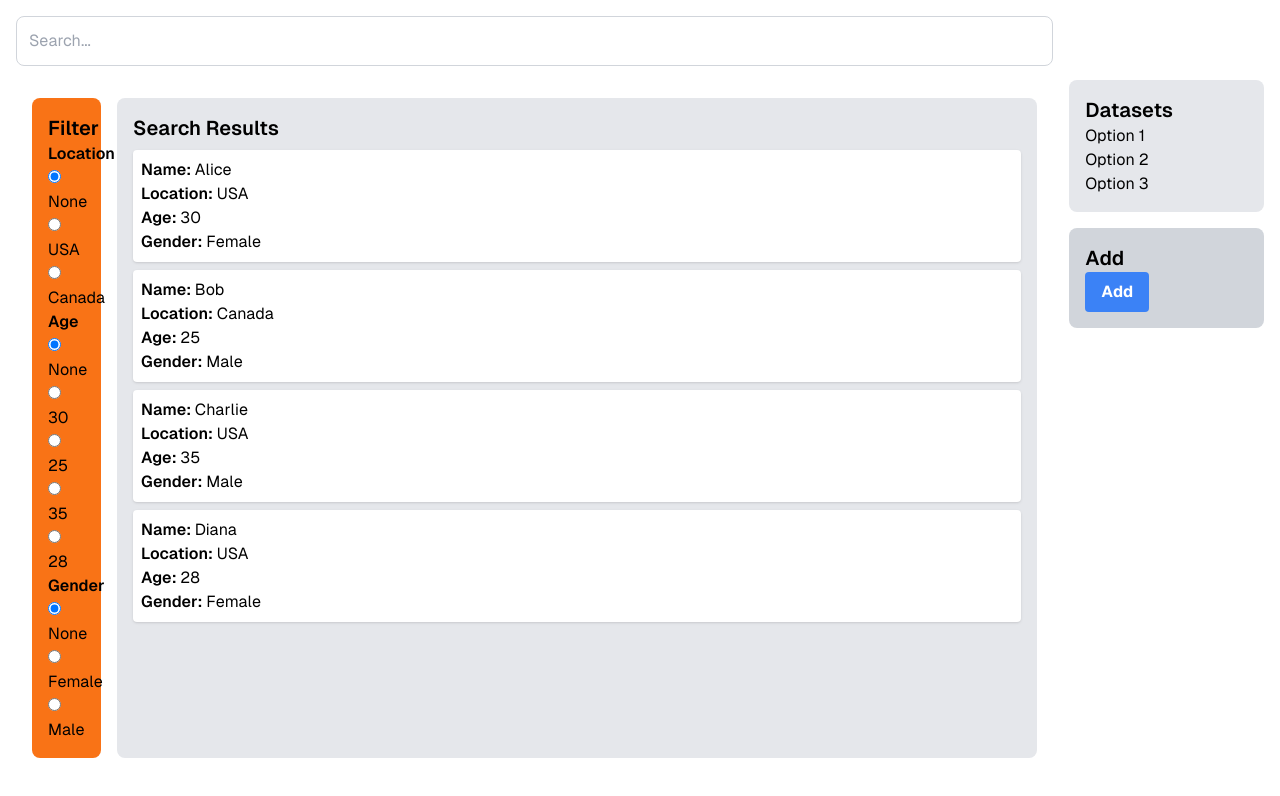
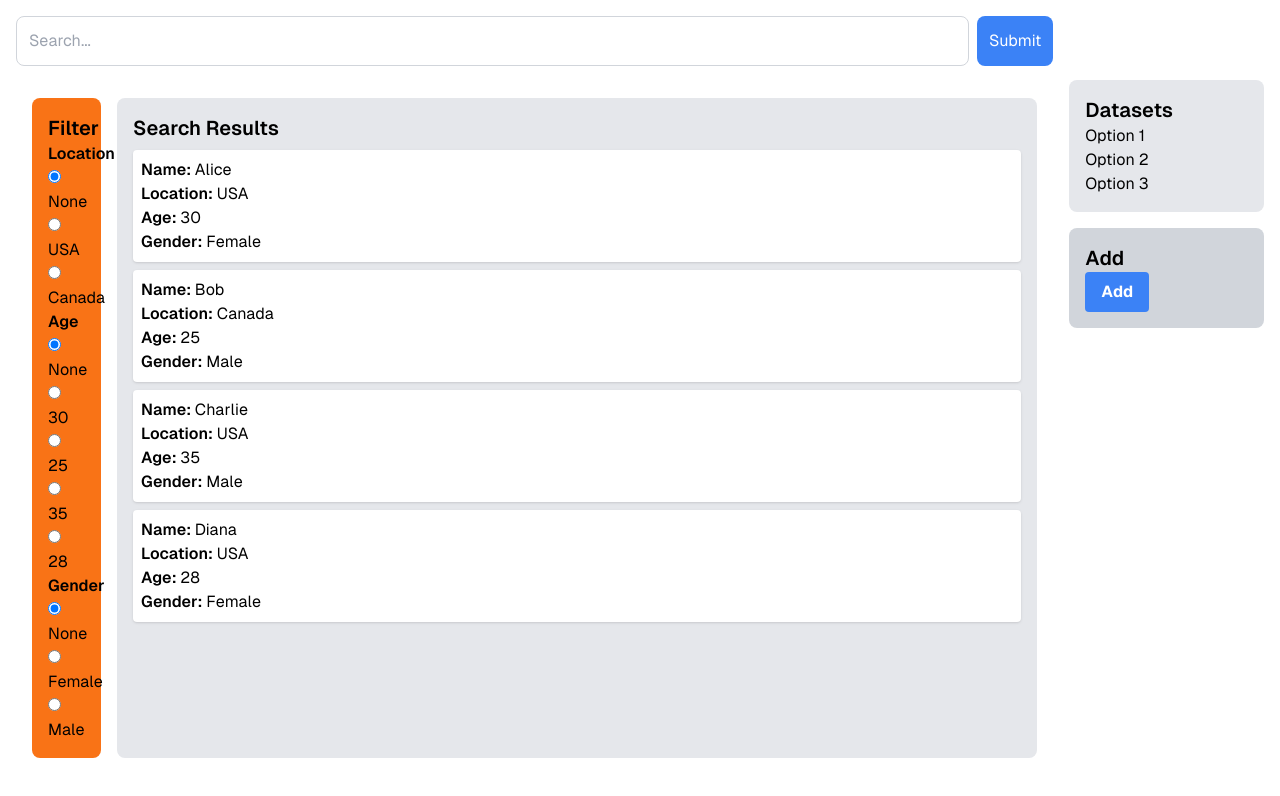
Before and after one commit to softwarehuntera/CEND, a Next.js app in the folder cend-ui/: page / in a window 1280 px wide. Shown: the top 796 px of the page. Built offline with nearby package versions, Linux system fonts and the light colour scheme.

Commit message:
Thai: working on search with GO

```diff
--- a/cend-ui/src/app/page.tsx
+++ b/cend-ui/src/app/page.tsx
@@ -25,7 +25,7 @@ export default function Home() {
     // Add more mock results as needed
   ];
 
-  const [searchResults] = useState(mockResults);
+  const [searchResults, setSearchResults] = useState(mockResults);
   const [filteredResults, setFilteredResults] = useState(mockResults);
   const [filters, setFilters] = useState<{ [key: string]: string }>({});
 
--- a/cend-ui/src/components/search/SearchBar.tsx
+++ b/cend-ui/src/components/search/SearchBar.tsx
@@ -1,9 +1,63 @@
+import { useState, ChangeEvent, KeyboardEvent } from "react";
+
 export default function SearchBar() {
+    const [inputValue, setInputValue] = useState<string>("");
+
+    const handleInputChange = (e: ChangeEvent<HTMLInputElement>) => {
+        setInputValue(e.target.value);
+    };
+
+    const handleSubmit = async () => {
+        if (inputValue.trim() === "") {
+            alert("Please enter a search term.");
+            return;
+        }
+
+        try {
+            const response = await fetch("http://localhost:8000/search", {
+                method: "POST",
+                headers: {
+                    "Content-Type": "application/json",
+                },
+                body: JSON.stringify({ query: inputValue }), // matches SearchRequest struct in JSON format
+            });
+
+            if (!response.ok) {
+                throw new Error("Network response was not ok");
+            }
+
+            const data = await response.json();
+            console.log("Search results:", data); // handle the response as needed
+        } catch (error) {
+            console.error("Fetch error:", error);
+            alert("An error occurred while fetching search results.");
+        }
+    };
+
+    const handleKeyDown = (e: KeyboardEvent<HTMLInputElement>) => {
+        if (e.key === "Enter") {
+            handleSubmit();
+        }
+    };
+
     return (
-        <input
-            type="text"
-            placeholder="Search..."
-            className="w-full p-3 border border-gray-300 rounded-lg focus:outline-none focus:ring-2 focus:ring-blue-500 text-black"
-        />
+        <div className="bg-white">
+            <div className="flex space-x-2">
+                <input
+                    type="text"
+                    placeholder="Search..."
+                    value={inputValue}
+                    onChange={handleInputChange}
+                    onKeyDown={handleKeyDown}
+                    className="w-full p-3 border border-gray-300 rounded-lg focus:outline-none focus:ring-2 focus:ring-blue-500 text-black"
+                />
+                <button
+                    onClick={handleSubmit}
+                    className="p-3 bg-blue-500 text-white rounded-lg hover:bg-blue-600 focus:outline-none focus:ring-2 focus:ring-blue-500"
+                >
+                    Submit
+                </button>
+            </div>
+        </div>
     );
 }
```
